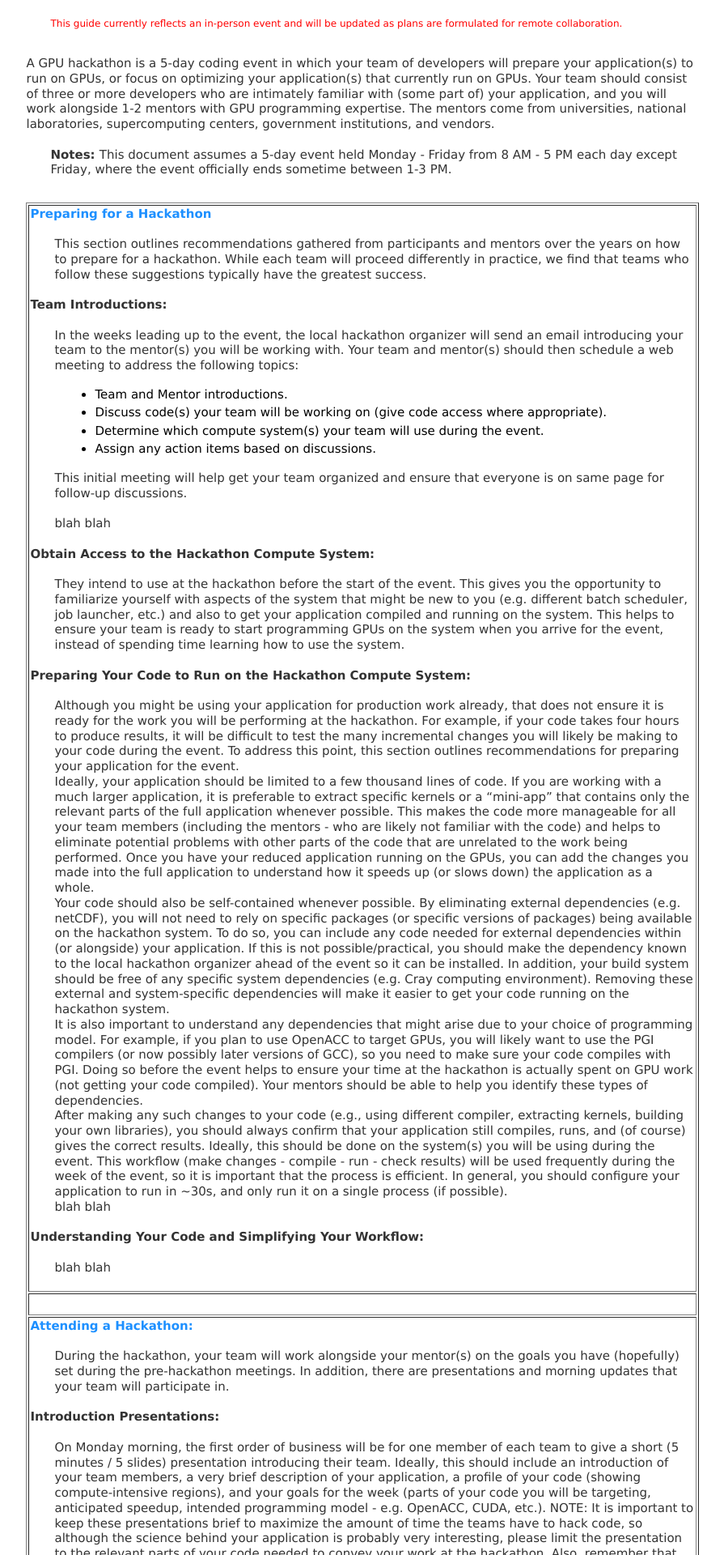
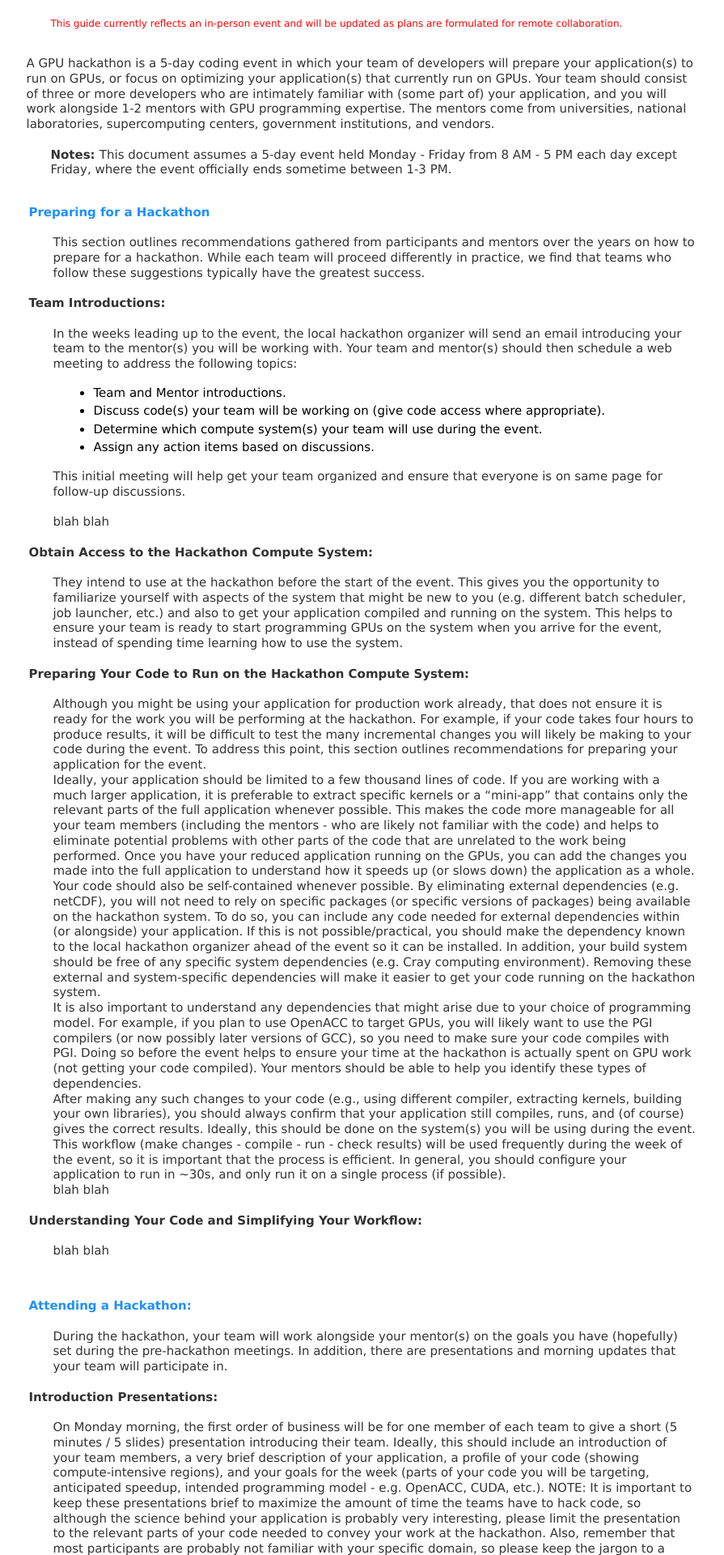
Before and after one commit to sdsc-hpc-training/sdsc-hpc-training.github.io, a Jekyll site: the page built from gpuhackathon/attendee_guide.html, in a window 1280 px wide. Shown: the part 356-2276 px from the top of the page at 81% size, without its empty margins (192-1087 px from the left). Built offline with Jekyll 4.4.1, drawn with Linux system fonts in a browser that asks for light colours.

Commit message:
tweak page layout

```diff
--- a/gpuhackathon/attendee_guide.html
+++ b/gpuhackathon/attendee_guide.html
@@ -29,7 +29,7 @@
   </td></tr>
   <tr><td align='left' valign='top'> &nbsp;  </td></tr>
   <tr><td align='left' valign='top'>
-    <table border="1" width=100% align="left">  <!--- begin info table --->
+    <table border="0" width=100% align="left">  <!--- begin info table --->
       <tr><td align='left' valign='top' >
         <p class="sectitle">Preparing for a Hackathon</p>
         <p> &nbsp; </p>
```
Also changed, not shown: 2 other files.
